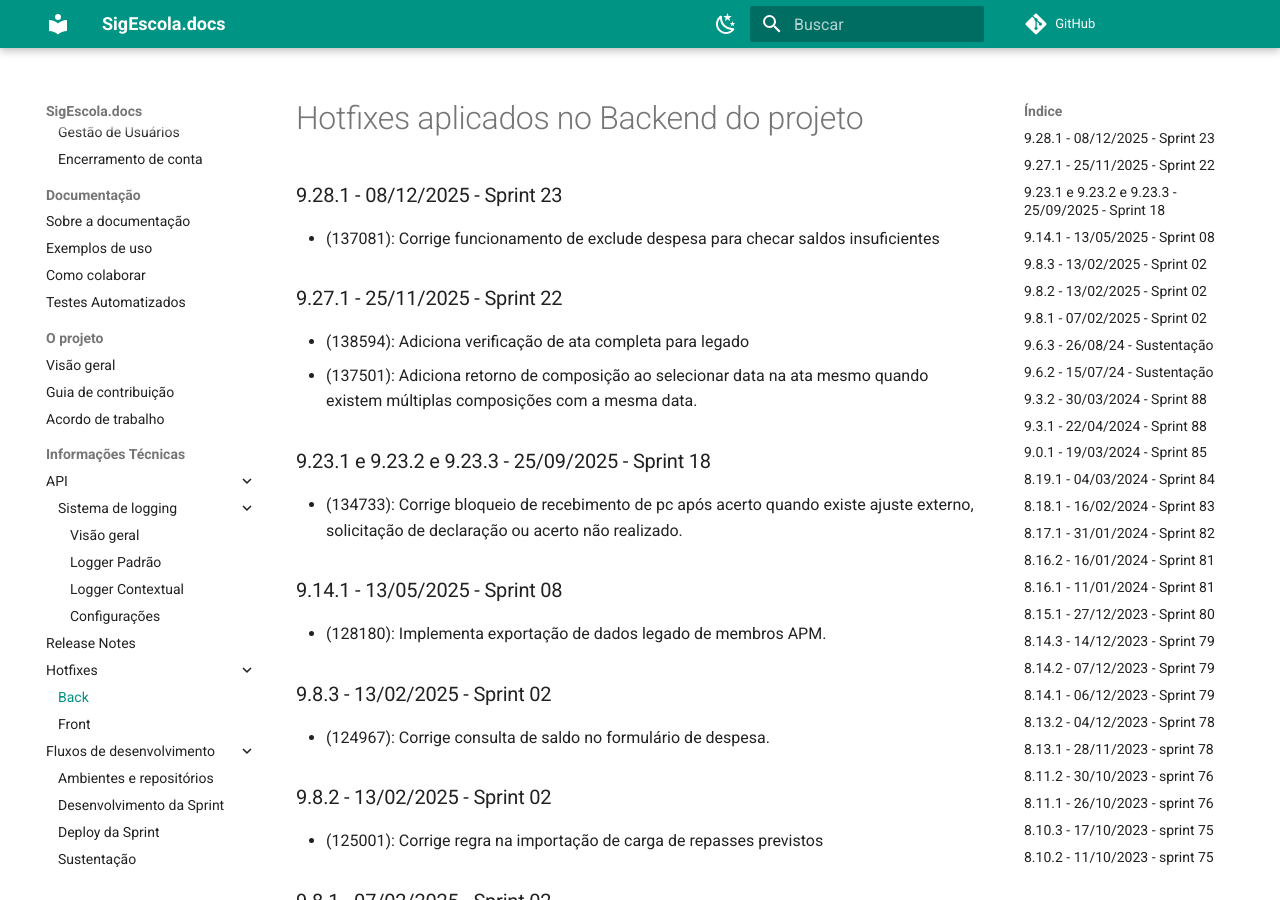
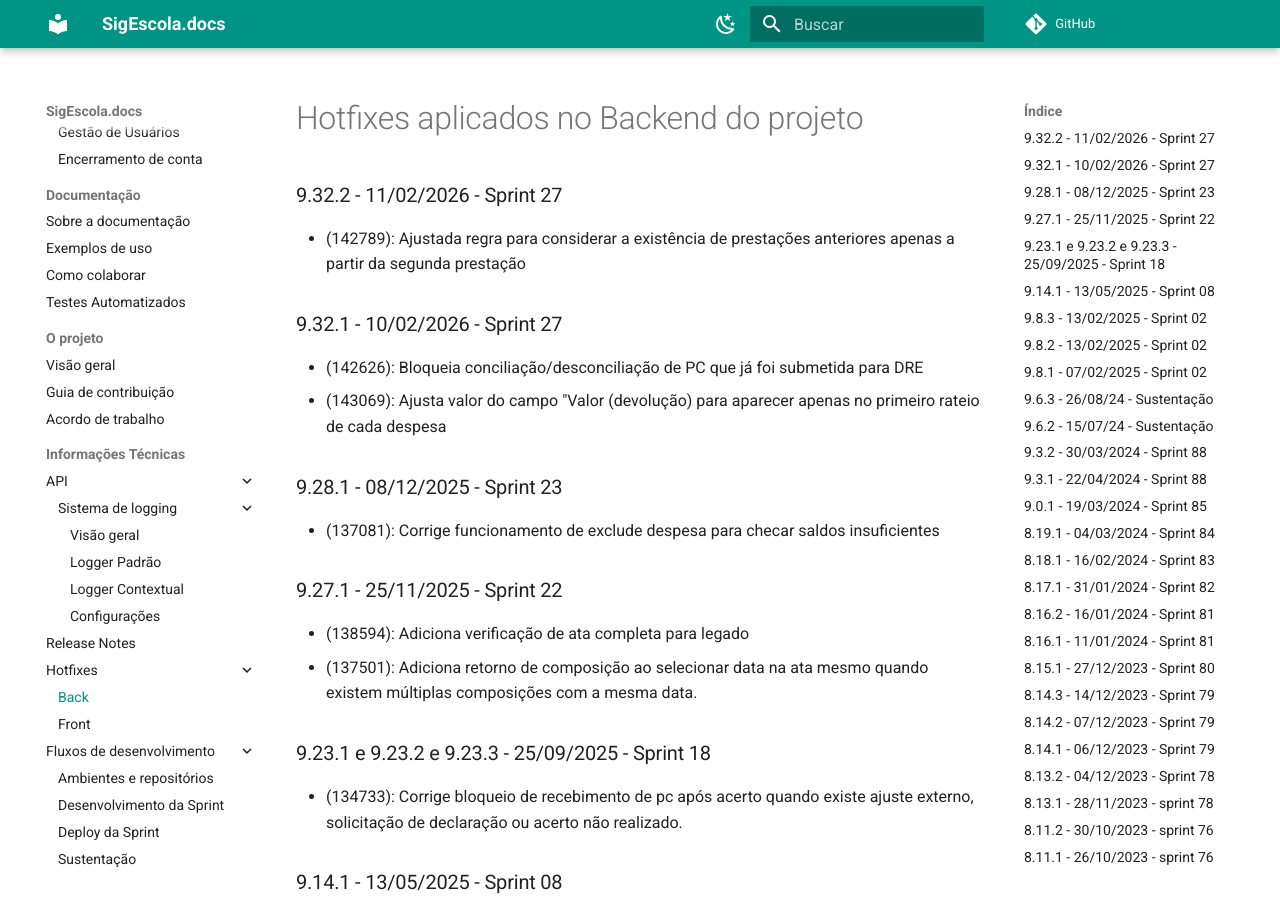
Before and after one commit to prefeiturasp/SME-PTRF-Docs, an MkDocs documentation site: the page built from docs/projeto/hotfixes_back.md, in a window 1280 px wide and 900 px high. Built offline with MkDocs 1.6.1 and Material for MkDocs 9.7.7, drawn with Linux system fonts in a browser that asks for light colours; comment, search, counter and statistics services are not loaded.

Commit message:
Add hotfixes for backend in project documentation

```diff
--- a/docs/projeto/hotfixes_back.md
+++ b/docs/projeto/hotfixes_back.md
@@ -1,4 +1,11 @@
 # Hotfixes aplicados no Backend do projeto
+
+### 9.32.2 - 11/02/2026 - Sprint 27
+* (142789): Ajustada regra para considerar a existência de prestações anteriores apenas a partir da segunda prestação
+
+### 9.32.1 - 10/02/2026 - Sprint 27
+* (142626): Bloqueia conciliação/desconciliação de PC que já foi submetida para DRE
+* (143069): Ajusta valor do campo "Valor (devolução) para aparecer apenas no primeiro rateio de cada despesa
 
 ### 9.28.1 - 08/12/2025 - Sprint 23
 * (137081): Corrige funcionamento de exclude despesa para checar saldos insuficientes
```
